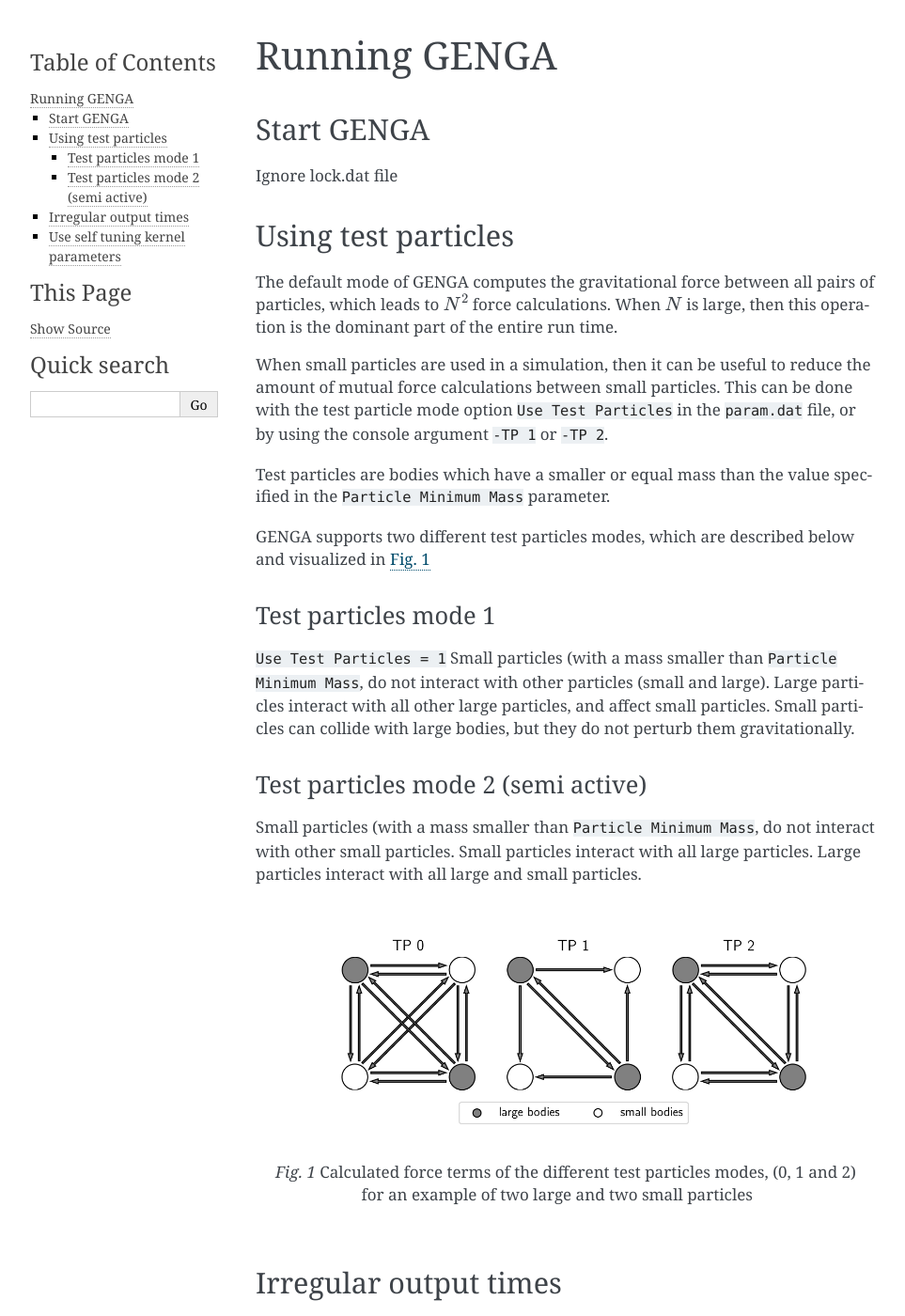
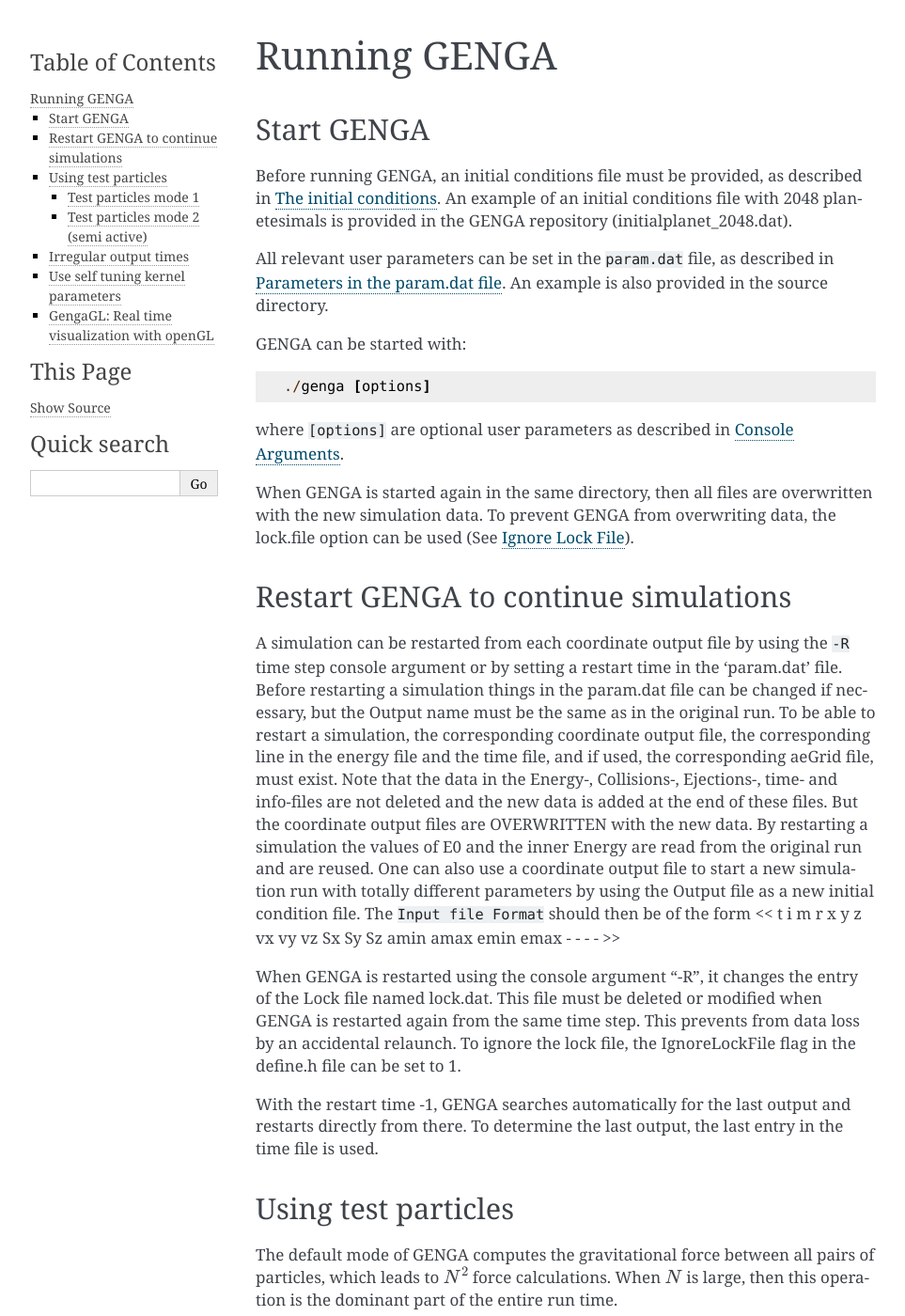
Before and after one commit to vinfreecs/genga, a Sphinx documentation site: the page built from docs/Run.rst, in a window 1280 px wide and 1400 px high. Shown: the whole window at 94% size, without its empty margins (148-1111 px from the left). Built offline with Sphinx 7.4.7, drawn with Linux system fonts in a browser that asks for light colours; some of the changed text lies outside the part shown.

Commit message:
update documentation, include 'def_' in define.h

```diff
--- /dev/null
+++ b/docs/ConsoleArguments.rst
@@ -0,0 +1,4 @@
+.. _ConsoleArguments:
+
+Console Arguments
+=================
--- a/docs/Run.rst
+++ b/docs/Run.rst
@@ -5,8 +5,43 @@ Running GENGA
 Start GENGA
 -----------
 
-Ignore lock.dat file
+Before running GENGA, an initial conditions file must be provided, as described in :ref:`InitialConditions`.
+An example of an initial conditions file with 2048 planetesimals is provided in the GENGA repository (initialplanet_2048.dat).
 
+All relevant user parameters can be set in the :literal:`param.dat` file, as described in :ref:`ParamFile`.
+An example is also provided in the source directory.
+
+GENGA can be started with::
+
+    ./genga [options]
+
+where :literal:`[options]` are optional user parameters as described in :ref:`ConsoleArguments`.
+
+When GENGA is started again in the same directory, then all files are overwritten with the new simulation data.
+To prevent GENGA from overwriting data, the lock.file option can be used (See :ref:`IgnoreLockFile`).
+
+
+.. _Restart:
+
+Restart GENGA to continue simulations
+-------------------------------------
+
+A simulation can be restarted from each coordinate output file by using the :literal:`-R` time step console argument or by setting
+a restart time in the 'param.dat' file. Before restarting a simulation things in the param.dat file can be changed if necessary,
+but the Output name must be the same as in the original run. To be able to restart a simulation, the corresponding coordinate output file,
+the corresponding line in the energy file and the time file, and if used, the corresponding aeGrid file, must exist.
+Note that the data in the Energy-, Collisions-, Ejections-, time- and info-files are not deleted and the new data is added at the end of these files.
+But the coordinate output files are OVERWRITTEN with the new data. By restarting a simulation the values of E0 and the inner Energy are read from
+the original run and are reused.
+One can also use a coordinate output file to start a new simulation run with totally different parameters by using the Output file as a new initial
+condition file. The :literal:`Input file Format` should then be of the form << t i m r x y z vx vy vz Sx Sy Sz amin amax emin emax - - - - >>
+
+When GENGA is restarted using the console argument "-R", it changes the entry of the Lock file named lock.dat. This file must be deleted or modified
+when GENGA is restarted again from the same time step. This prevents from data loss by an accidental relaunch. To ignore the lock file, the IgnoreLockFile
+flag in the define.h file can be set to 1.
+
+With the restart time -1, GENGA searches automatically for the last output and restarts directly from there. To determine the last output, the last entry
+in the time file is used.
 
 
 
@@ -99,3 +134,54 @@ is that the tuning routine is running some kernels many times, which affects the
 
 
 The tuning routine can be enabled with the :literal:`Do kernel tuning` parameter in the :literal:`param.dat` file.
+
+
+
+.. _GengaGL:
+
+
+GengaGL: Real time visualization with openGL
+--------------------------------------------
+
+GENGA offers the option to view a real time visualization of a simulation by using openGL. Thi option can only be used with a GPU that is
+connected directly to the monitor. Typically, GPUs in a computer cluster can not be used for this. GENGA uses the CUDA openGL interoperability
+to visualize the simulated particle directly with the GPU. No data transfer to the CPU is needed, therefore only very little extra run time is
+added to the simulation.
+
+
+To compile GENGA with openGL, GLUT must be installed. In Ubuntu this can be installed with the freeglut3-dev package.
+
+The GENGA - openGL interoperability code is included in the GengaGL directory and can be compiled with the provided Makefile in the same way as
+the original GENGA code.
+
+GengaGL can be started with::
+
+	./gengaGL [options]
+
+When GengaGL is started, then a window with the visualization is created.
+At the origin, the axis of the coordinate system is plotted.
+On the bottom left, the time of the integration is shown. On the bottom right, the scale of the coordinate system axis is indicated.
+The color of the particles correspond to the masses of the bodies. Red indicates the largest masses, yellow the smallest masses.
+Massless particles are plotted in white color.
+
+
+The following options can be used to interact with the visualization:
+
+- Left click and move the mouse to rotate around the z-axis and the y-axis.
+- Right click and move the mouse up or down to change the rotation speed of the reference frame.
+- Press 'a' + left click and move the mouse to shift the origin.
+- Press space, 'p' or middle click to pause the simulation. Press again to continue.
+- Use the scroll option to zoom in and out of the visualization.
+- Press 'r' to increase the point size of the particles.
+- press 't' to decrease the point size of the particles.
+- Press 'o' to reset to the original visualization settings.
+
+
+
+In :numref:`figGengaGL` is shown a screenshot of GengaGL.
+
+.. figure:: plots/gengaGL.png
+   :name: figGengaGL
+
+   Screenshot of the GENGA real time visualization tool using openGL. Shown is the inner part of the Solar System, including
+   Jupiter and the asteroid belt. The trojans are nicely visible on the Lagrange points of Jupiter.
--- a/docs/index.rst
+++ b/docs/index.rst
@@ -12,9 +12,11 @@ Setup
    :maxdepth: 2
    :caption: Contents:
 
+   Setup.rst
    Run.rst
    InitialConditions.rst
    Param.rst
+   ConsoleArguments.rst
    Define.rst
 
 Output Files
@@ -35,6 +37,7 @@ Options
    Encounters.rst
    Ejection.rst
    aeGrid.rst
+   SetElements.rst
    SerialGrouping.rst
 
 
```
Also changed, not shown: docs/Define.rst (+15 -1 lines), docs/Param.rst (+7 -1 lines), docs/SetElements.rst (added, +98 -0 lines), docs/Setup.rst (added, +76 -0 lines), docs/plots/TPtime.png, docs/plots/gengaGL.png (added), 9 other files.
